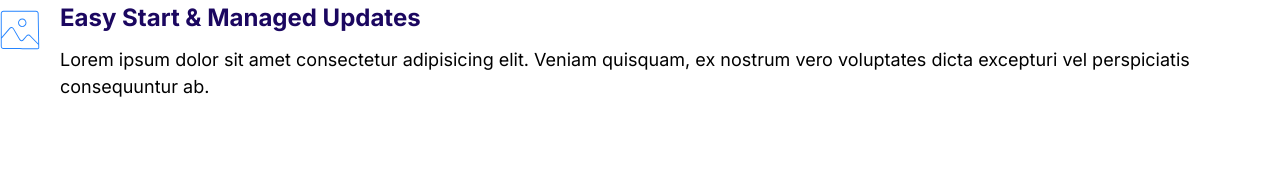
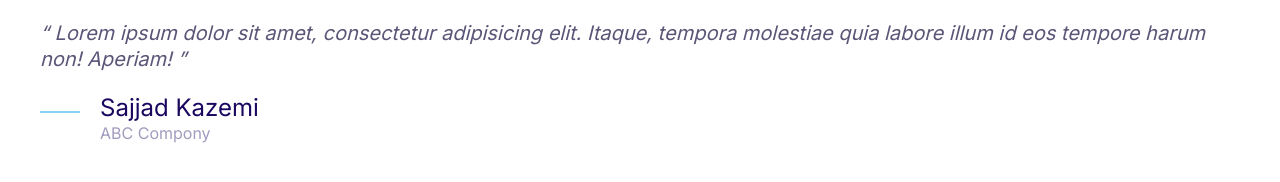
Before and after one commit to ksajjadk/sajjad, a plain HTML site: page index.html in a window 1280 px wide. Drawn offline with Linux system fonts and the light colour scheme.

Commit message:
Builld the quote components

```diff
--- a/css/styles.css
+++ b/css/styles.css
@@ -4,6 +4,7 @@
     --color-accent:#ff3400;
     --color-headings:#1b0760;
     --color-body:#918ca4;
+    --color-body-darker:#5c5577;
     --color-border:#ccc;
     --border-readius:30px;
 
@@ -348,3 +349,45 @@
 .media__image{
     margin-top: 1rem;
 }
+
+/* Quotes */
+.quote{
+   font-size: 3rem;
+   font-style: italic;
+   color:var(--color-body-darker) ;
+   line-height: 1.3;
+}
+.quote__text::before{
+  content: open-quote;
+}
+.quote__text::after{
+    content: close-quote;
+}
+
+.quote__author{
+    font-size: 3rem;
+    font-weight: 500;
+    font-style: normal;
+    margin-bottom: 0;
+}
+.quote__organization{
+    color: var(--color-headings);
+    opacity: .4;
+    font-size: 2rem;
+    font-style: normal;
+}
+.quote__line{
+    position: relative;
+    bottom: 10px;
+}
+@media screen and (min-width:1024px) {
+    .quote{
+        font-size: 2rem;
+    }
+    .quote__author{
+        font-size: 2.4rem;
+    }
+    .quote__organization{
+        font-size: 1.6rem;
+    }
+}
--- a/index.html
+++ b/index.html
@@ -14,20 +14,24 @@
     <link rel="stylesheet" href="css/styles.css" />
   </head>
   <body>
+    <blockquote class="quote">
+      <p class="quote__text">
+        Lorem ipsum dolor sit amet, consectetur adipisicing elit. Itaque,
+        tempora molestiae quia labore illum id eos tempore harum non! Aperiam!
+      </p>
+      <footer>
         <div class="media">
           <div class="media__image">
-        <svg class="icon icon--primary">
-          <use xlink:href="images/sprite.svg#snap"></use>
+            <svg class="icon icon--primary quote__line">
+              <use xlink:href="images/sprite.svg#line"></use>
             </svg>
           </div>
           <div class="media__body">
-        <h3 class="media__title">Easy Start & Managed Updates</h3>
-        <p>
-          Lorem ipsum dolor sit amet consectetur adipisicing elit. Veniam
-          quisquam, ex nostrum vero voluptates dicta excepturi vel perspiciatis
-          consequuntur ab.
-        </p>
+            <h3 class="media__title quote__author">Sajjad Kazemi</h3>
+            <p class="quote__organization">ABC Compony</p>
           </div>
         </div>
+      </footer>
+    </blockquote>
   </body>
 </html>
```
Also changed, not shown: components/quote.html (added, +19 -0 lines). Lines whose indentation alone changed are shown as unchanged.
